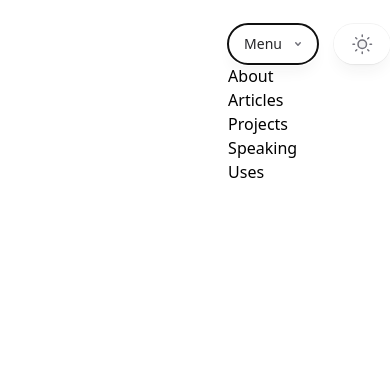
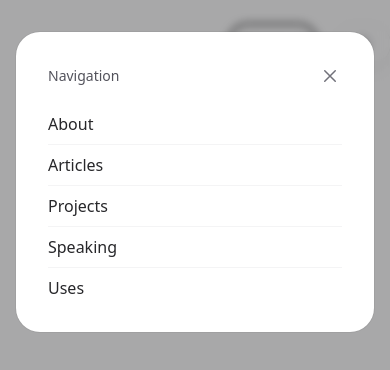
Before and after one commit to NelsonMaty/spotlight, a Vue app: page / in a window 390 px wide. Both pictures are taken after a click on the button "Menu". Shown: the top 370 px of the page. Built offline with nearby package versions, Linux system fonts and the light colour scheme.

Commit message:
Add MenuButton for mobile

```diff
--- /dev/null
+++ b/src/components/CloseButton.vue
@@ -0,0 +1,7 @@
+<template>
+  <button aria-label="Close menu" class="-m-1 p-1" tabindex="0">
+    <svg viewBox="0 0 24 24" aria-hidden="true" class="h-6 w-6 text-zinc-500 dark:text-zinc-400">
+      <path d="m17.25 6.75-10.5 10.5M6.75 6.75l10.5 10.5" fill="none" stroke="currentColor" stroke-width="1.5" stroke-linecap="round" stroke-linejoin="round"></path>
+    </svg>
+  </button>
+</template>
--- a/src/components/MenuButton.vue
+++ b/src/components/MenuButton.vue
@@ -7,38 +7,66 @@
         </path>
       </svg>
     </PopoverButton>
-    <PopoverPanel class="absolute z-10">
-      <ul>
+    <transition
+      enter-active-class="transition ease-out duration-150"
+      enter-from-class="opacity-0"
+      enter-to-class="opacity-100"
+      leave-active-class="transition duration-150 ease-in"
+      leave-from-class="opacity-100"
+      leave-to-class="opacity-0"
+    >
+      <PopoverOverlay class="fixed inset-0 z-50 bg-zinc-800/40 backdrop-blur-sm dark:bg-black/80" />
+    </transition>
+    <transition
+      enter-active-class="transition ease-out duration-150 origin-top"
+      enter-from-class="opacity-0 scale-95"
+      enter-to-class="scale-100 opacity-100"
+      leave-active-class="transition duration-150 ease-in"
+      leave-from-class="scale-100 opacity-100"
+      leave-to-class="opacity-0 scale-95"
+    >
+      <PopoverPanel class="fixed inset-x-4 top-8 z-50 origin-top rounded-3xl bg-white p-8 ring-1 ring-zinc-900/5 dark:bg-zinc-900 dark:ring-zinc-800 ">
+        <div class="flex items-center justify-between">
+          <h2 class="text-sm font-medium text-zinc-600 dark:text-zinc-400">
+            Navigation
+          </h2>
+          <PopoverButton :as="CloseButton" />
+        </div>
+        <nav class="mt-6">
+          <ul class="-my-2 divide-y divide-zinc-100 text-base text-zinc-800 dark:divide-zinc-100/5 dark:text-zinc-300">
             <li>
-          <a :class='{ "bg-blue-500": active }' href="/account-settings">
+              <a class="block py-2" href="/account-settings">
                 About
               </a>
             </li>
             <li>
-          <a :class='{ "bg-blue-500": active }' href="/account-settings">
+              <a class="block py-2" href="/account-settings">
                 Articles
               </a>
             </li>
             <li>
-          <a :class='{ "bg-blue-500": active }' href="/account-settings">
+              <a class="block py-2" href="/account-settings">
                 Projects
               </a>
             </li>
             <li>
-          <a :class='{ "bg-blue-500": active }' href="/account-settings">
+              <a class="block py-2" href="/account-settings">
                 Speaking
               </a>
             </li>
             <li>
-          <a :class='{ "bg-blue-500": active }' href="/account-settings">
+              <a class="block py-2" href="/account-settings">
                 Uses
               </a>
             </li>
           </ul>
+        </nav>
       </PopoverPanel>
+    </transition>
   </Popover>
 </template>
 
 <script setup>
-  import { Popover, PopoverButton, PopoverPanel } from '@headlessui/vue'
+  import CloseButton from './CloseButton.vue';
+  import { Popover, PopoverButton, PopoverPanel, PopoverOverlay } from '@headlessui/vue'
 </script>
```
Also changed, not shown: src/components/NavList.vue (+0 -8 lines). Lines whose indentation alone changed are shown as unchanged.
